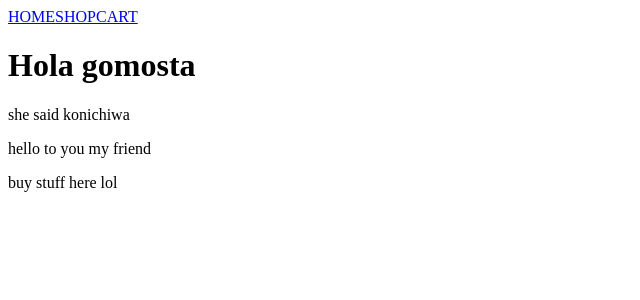
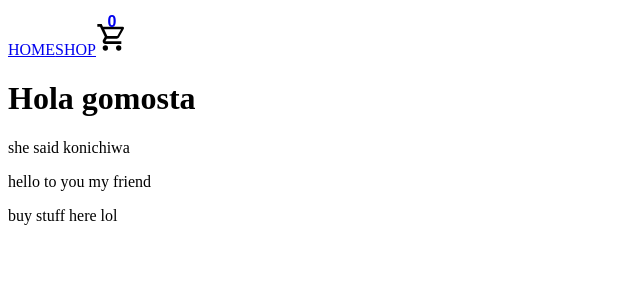
Before and after one commit to m-redw/shopping-cart, a React (Vite) app: page / in a window 1280 px wide. Shown: the top 300 px of the page, without its empty margins (0-640 px from the left). Built offline with nearby package versions, Linux system fonts and the light colour scheme.

Commit message:
Adjust Cart link to display cart img and amt

```diff
--- a/src/App.jsx
+++ b/src/App.jsx
@@ -1,12 +1,18 @@
+import { useState } from "react";
 import { Link, Outlet } from "react-router";
+import CartImage from "./Components/CartImage";
 
 function App() {
+  const [cart, setCart] = useState([]);
+
   return (
     <>
       <nav>
         <Link to="/">HOME</Link>
         <Link to="shop">SHOP</Link>
-        <Link to="cart">CART</Link>
+        <Link to="cart">
+          <CartImage amt={cart.length} />
+        </Link>
       </nav>
       <Outlet />
     </>
--- /dev/null
+++ b/src/Components/CartImage.jsx
@@ -0,0 +1,21 @@
+const CartImage = ({ size = 32, amt = 0 }) => {
+  return (
+    <svg xmlns="http://www.w3.org/2000/svg" viewBox="0 -10 24 35" width={size}>
+      <title>cart-outline</title>
+      <path d="M17,18A2,2 0 0,1 19,20A2,2 0 0,1 17,22C15.89,22 15,21.1 15,20C15,18.89 15.89,18 17,18M1,2H4.27L5.21,4H20A1,1 0 0,1 21,5C21,5.17 20.95,5.34 20.88,5.5L17.3,11.97C16.96,12.58 16.3,13 15.55,13H8.1L7.2,14.63L7.17,14.75A0.25,0.25 0 0,0 7.42,15H19V17H7C5.89,17 5,16.1 5,15C5,14.65 5.09,14.32 5.24,14.04L6.6,11.59L3,4H1V2M7,18A2,2 0 0,1 9,20A2,2 0 0,1 7,22C5.89,22 5,21.1 5,20C5,18.89 5.89,18 7,18M16,11L18.78,6H6.14L8.5,11H16Z" />
+      <text
+        x="12"
+        y="4"
+        font-family="sans-serif"
+        font-size="12"
+        font-weight="bold"
+        fill="currentColor"
+        text-anchor="middle"
+      >
+        {amt}
+      </text>
+    </svg>
+  );
+};
+
+export default CartImage;
```
